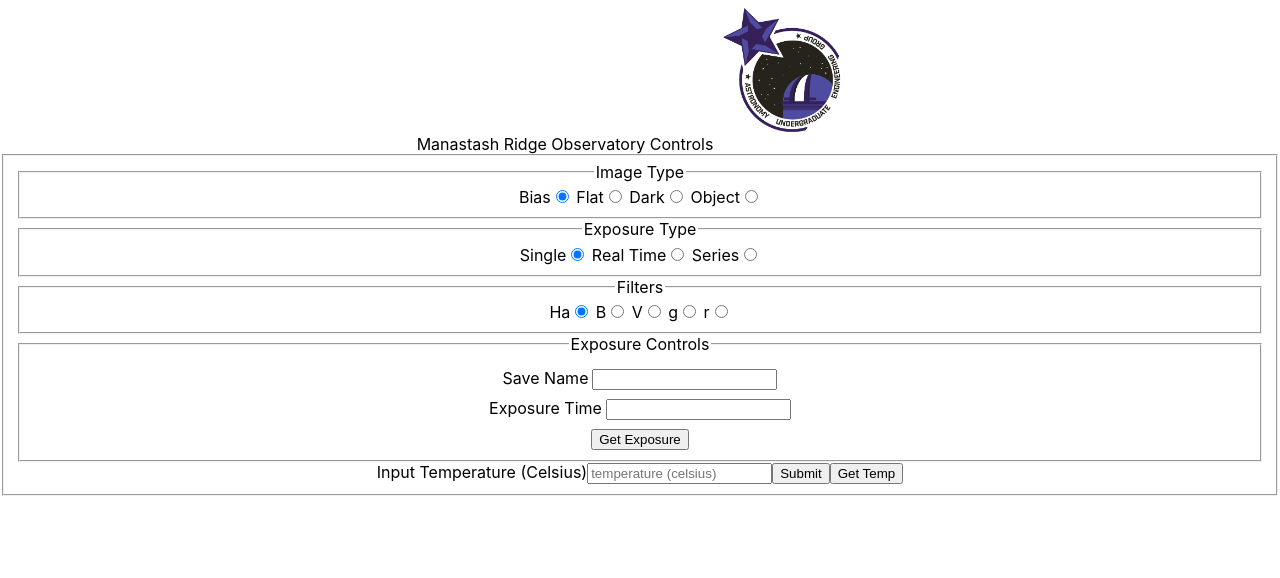
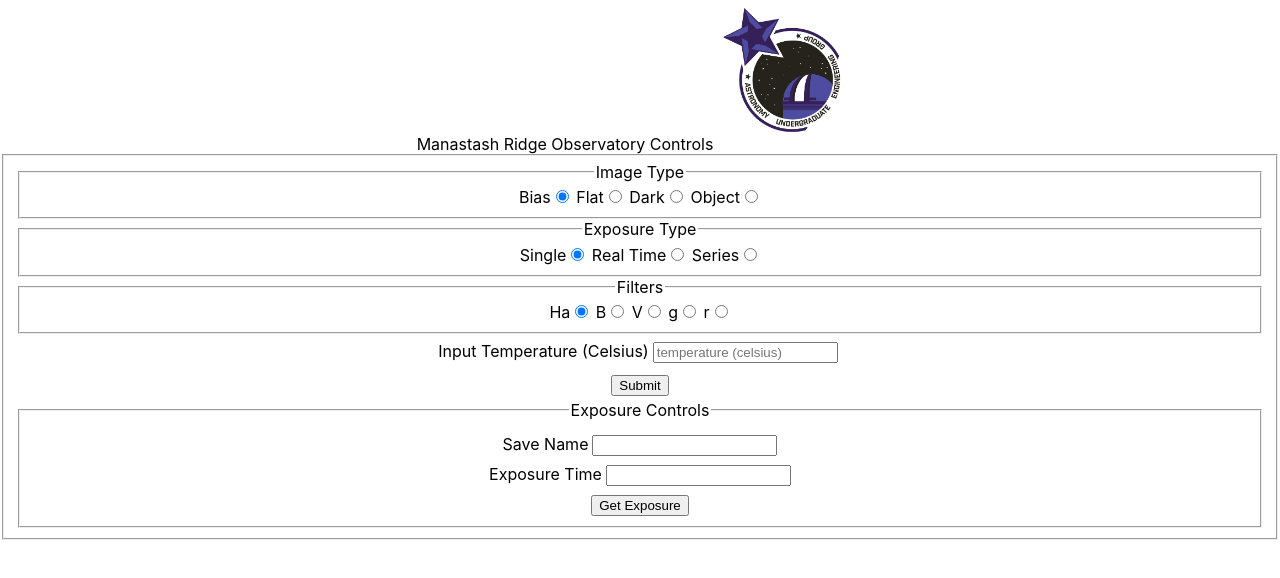
Before and after one commit to UWMRO/Instruments, a React (Create React App) app in the folder uwmro-client/: page / in a window 1280 px wide. Shown: the top 578 px of the page. Built offline with nearby package versions, Linux system fonts and the light colour scheme.

Commit message:
formatted temperature controls

```diff
--- a/uwmro-client/src/App.css
+++ b/uwmro-client/src/App.css
@@ -16,10 +16,15 @@
   border: 1px solid black;
 }
 
-.Temperature {
+.Temperature label{
   text-align: center;
   display:block;
-  margin-left: 4px;
+  margin: 4px;
+}
+
+.Temperature input {
+  display: inline-block;
+  margin: 4px;
 }
 
 .App-logo {
--- a/uwmro-client/src/App.js
+++ b/uwmro-client/src/App.js
@@ -2,11 +2,12 @@ import './App.css';
 import { useState } from "react";
 import { useForm } from 'react-hook-form';
 import ImageTypeSelector from './components/ImageTypeSelector';
-import GetTemp from './components/TempControls';
+import TemperatureControls from './components/TempControls';
 import ExposureTypeSelector from './components/SetExposureType';
 import FilterTypeSelector from './components/FilterControls';
 import ExposureControls from './components/ExposureControls';
 import logo from './aueg_logo.png'
+
 
 function App() {
   const [exposureType, setExposureType] = useState('Single')
@@ -22,8 +23,14 @@ function App() {
       <ImageTypeSelector imageType={imageType} setImageType={setImageType}/>
       <ExposureTypeSelector exposureType={exposureType} setExposureType={setExposureType}/>
       <FilterTypeSelector filterType={filterType} setFilterType={setFilterType}/>
-      <ExposureControls exposureType={exposureType}/>
-      <GetTemp temp={temp} setTemp={setTemp}/>
+      <TemperatureControls temp={temp} setTemp={setTemp}/>
+      <ExposureControls
+        exposureType={exposureType}
+        imageType={imageType}
+        filterType={filterType}
+        temp = {temp}
+      />
+
     </fieldset>
     </div>
   );
--- a/uwmro-client/src/components/ExposureControls.jsx
+++ b/uwmro-client/src/components/ExposureControls.jsx
@@ -1,4 +1,4 @@
-function ExposureControls({exposureType}) {
+function ExposureControls({exposureType, imageType, filterType, temp }) {
 
     function eventChange(e) {
         console.log(e.target.value)
--- a/uwmro-client/src/components/TempControls.jsx
+++ b/uwmro-client/src/components/TempControls.jsx
@@ -2,7 +2,7 @@ import { useState } from "react";
 import { useForm } from "react-hook-form"
 import { getTemperature, setTemperature } from "../apiClient";
 
-function GetTemp({temp, setTemp}) {
+function TemperatureControls({temp, setTemp}) {
     // const [input, setInput] = useState(temp)
     // const [sent, setSent] = useState(false)
     const {register, handleSubmit, errors} = useForm()
@@ -32,15 +32,14 @@ function GetTemp({temp, setTemp}) {
     }
 
     return (
-      <form onSubmit={handleSubmit(onSubmit)}>
+      <form onSubmit={handleSubmit(onSubmit)} className='Temperature'>
         <label>Input Temperature (Celsius)
         <input type='text' {...register('temp', { required: true })} placeholder='temperature (celsius)'/>
         </label>
         <input type='submit'/>
+        {temp}
 
-        <button onClick={callGetTemperature} name='get temp'>Get Temp</button>
 
-        {temp}
       </form>
 
 
@@ -50,4 +49,4 @@ function GetTemp({temp, setTemp}) {
   }
 
 
-  export default GetTemp;
+  export default TemperatureControls;
```
